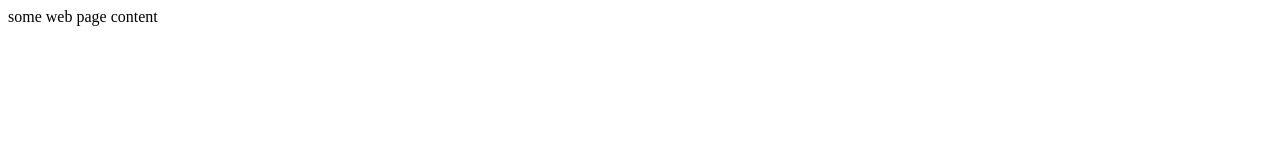
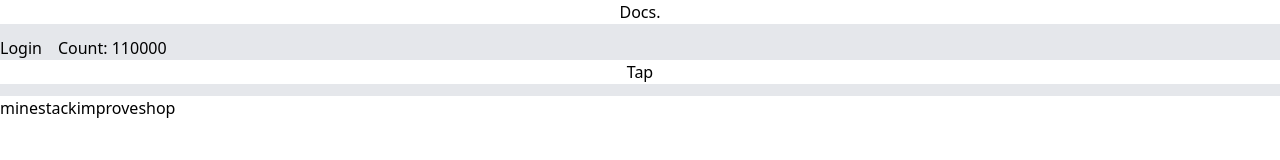
Before and after one commit to VitaliyStels/mini_app_contest, a plain HTML site: page index.html in a window 1280 px wide. Drawn offline with nearby package versions, Linux system fonts and the light colour scheme.

Commit message:
Added tailwind

```diff
--- a/index.html
+++ b/index.html
@@ -3,9 +3,35 @@
 <head>
   <meta charset="UTF-8">
   <meta name="viewport" content="width=device-width, initial-scale=1.0">
+  <link href="https://cdn.jsdelivr.net/npm/tailwindcss@2.2.19/dist/tailwind.min.css" rel="stylesheet">
+  <link rel="stylesheet" href="style.css">
+
   <title>Test</title>
 </head>
 <body>
-  some web page content
+  <header class="text-center">
+    Docs.
+  </header>
+
+  <div class="main">
+    <div class="flex flex-col bg-gray-200 text-center py-3">
+      <div class="nums flex flex-row space-x-4 text-center">
+        <h2>Login</h2>
+
+
+        <h2>Count: 110000</h2>
+      </div>
+      <button class="bg-white">Tap</button>
+    </div>
+
+  <div class="menu flex items-stretch flex-row ">
+
+    <h2>mine</h2>
+    <h2>stack</h2>
+    <h2>improve</h2>
+    <h2>shop</h2>
+  </div>
+
+  </div>
 </body>
 </html>
--- /dev/null
+++ b/style.css
@@ -0,0 +1,3 @@
+@import 'tailwindcss/base';
+@import 'tailwindcss/components';
+@import 'tailwindcss/utilities';
--- /dev/null
+++ b/tailwind.config.js
@@ -0,0 +1,8 @@
+/** @type {import('tailwindcss').Config} */
+module.exports = {
+  content: [],
+  theme: {
+    extend: {},
+  },
+  plugins: [],
+}
```
Also changed, not shown: README.md (added), 1 other file.
